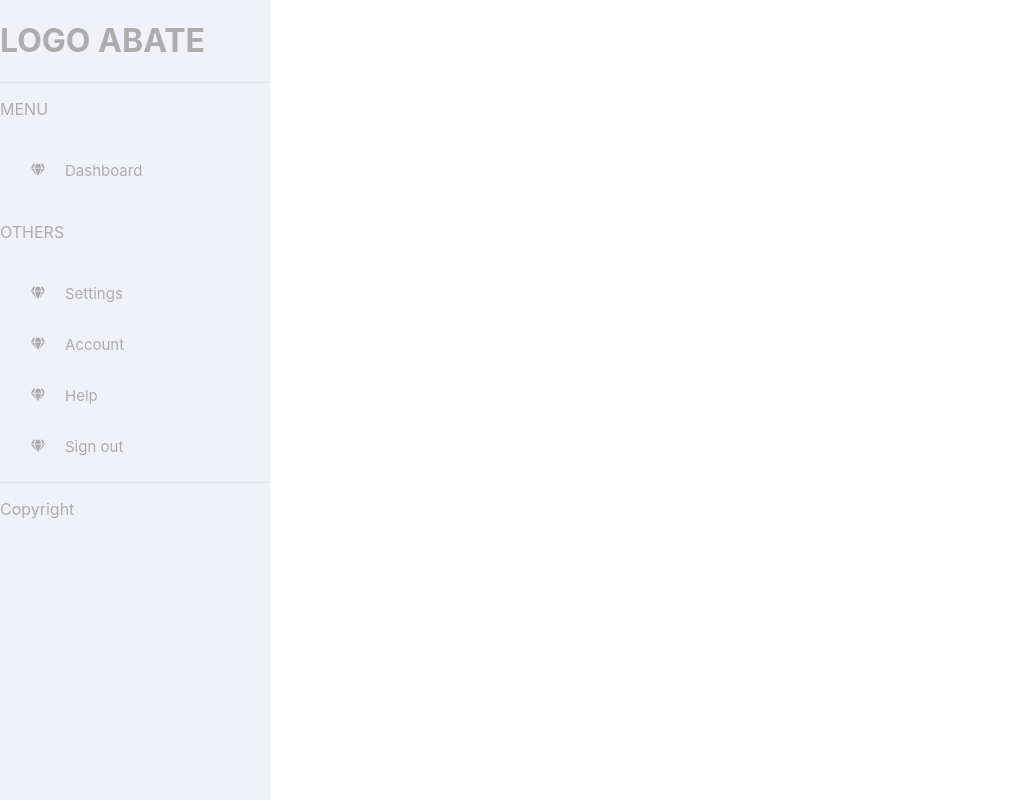
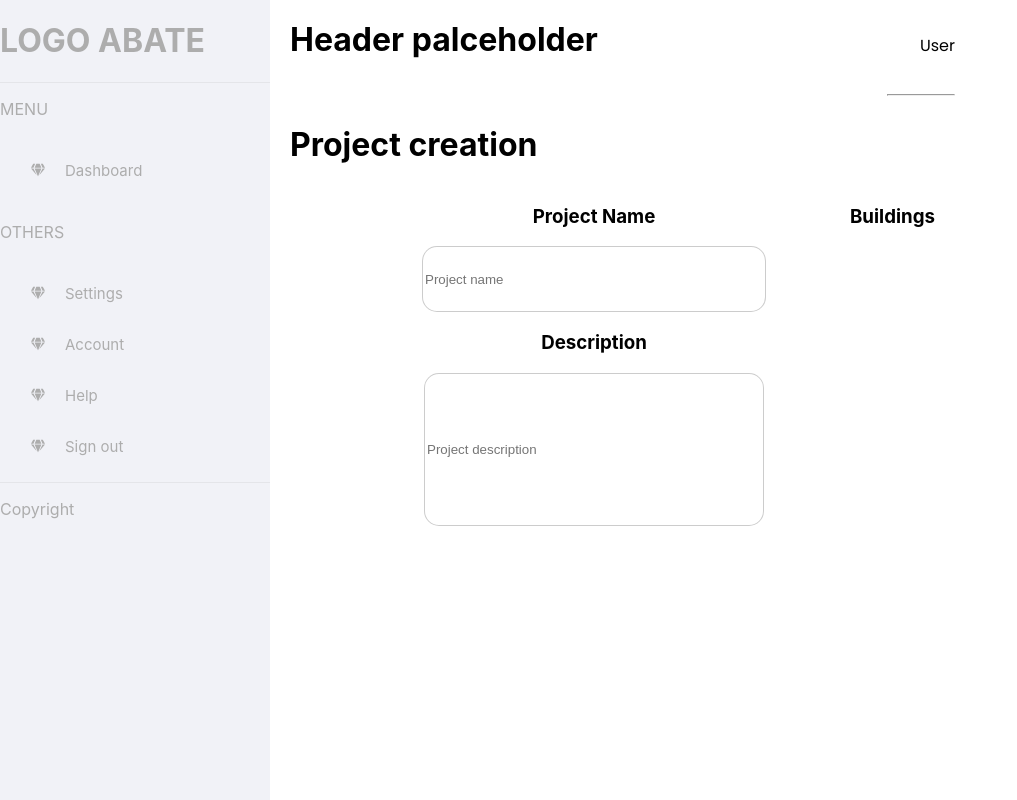
Before and after one commit to Kaspermn33/abate-prototype, a React (Create React App) app: page /newproject in a window 1280 px wide. Shown: the top 800 px of the page, without its empty margins (0-1017 px from the left). Built offline with nearby package versions, Linux system fonts and the light colour scheme.

Commit message:
commit before grid work

```diff
--- a/src/App.js
+++ b/src/App.js
@@ -11,6 +11,7 @@ import Project from './components/Project';
 import Navbar from './components/Navbar';
 import {BrowserRouter as Router, Route, Routes} from 'react-router-dom'
 import Dashboard from './components/Dashboard';
+import NewProject from './components/NewProject';
 
 function App() {
   const [projects, setProjects] = useState([
@@ -101,6 +102,7 @@ function App() {
           <Route path="/" element={<Dashboard onUpdate={onSetProjectSelected} projects={projects}/>} />
           <Route path="/project/:id" element={<Project projects={projects}/>} />
           <Route path="/screening/:id" element={<Screening/>}/>
+          <Route path="/newproject" element={<NewProject/>}/>
         </Routes>
       </Router>
     </div>
--- a/src/components/Dashboard.js
+++ b/src/components/Dashboard.js
@@ -1,11 +1,16 @@
 import React from 'react'
 import Header from './Header'
 import ProjectItem from './ProjectItem'
+import { useNavigate } from "react-router-dom";
 
 const Dashboard = ({ onUpdate, projects }) => {
-
+  const navigate = useNavigate();
   const onClick = () => {
     onUpdate(true);
+  }
+
+  const newProject = () => {
+    navigate("/newproject");
   }
   //<button onClick={onClick}>Project</button>
 
@@ -28,10 +33,12 @@ const Dashboard = ({ onUpdate, projects }) => {
             </div>
             <div className='box-body'></div>
           </div>
-          <div className='new-project'>
-            <div>
+          <div className='new-project' onClick={newProject}>
+            <div >
               <h2 className='box-header'>New Project</h2>
+              <div>
               <p className='new-project-text'>Create a new empty project with contributors, description and buildings</p>
+              </div>
             </div>
           </div>
         </div>
--- /dev/null
+++ b/src/components/NewProject.js
@@ -0,0 +1,40 @@
+import Header from "./Header"
+import React, { useState } from "react";
+
+const NewProject = () => {
+
+
+    return (
+        <div>
+            <Header title={'Header palceholder'} />
+            <div className='newproject'>
+                <div>
+                    <h1>Project creation</h1>
+                </div>
+                <div className='new-project-main'>
+                    <div className='new-project-left'>
+                        <div className='new-project-name'>
+                            <h3>Project Name</h3>
+                            <input className='input-project-name' type='text' placeholder='Project name' />
+                        </div>
+                        <div className='new-project-description'>
+                            <h3>Description</h3>
+                            <input className='input-project-description' type='text' placeholder='Project description' />
+                        </div>
+
+                        <div className='new-project-contributors'>
+
+                        </div>
+                    </div>
+                    <div className='new-project-right'>
+                        <div className='new-project-buildings'>
+                            <h3>Buildings</h3>
+                        </div>
+                    </div>
+                </div>
+            </div>
+        </div>
+    )
+}
+
+export default NewProject
--- a/src/index.css
+++ b/src/index.css
@@ -283,3 +283,52 @@ code {
   box-shadow: 0px 4px 4px rgba(0, 0, 0, 0.25);
   border-radius: 6px;
 }
+
+.newproject {
+  margin-left: 20px;
+
+
+}
+
+.new-project-main {
+  display: flex;
+  text-align: center;
+}
+
+.new-project-left {
+  margin-left: 132px;
+}
+
+.input-project-name {
+  background: rgba(255, 255, 255, 0.44);
+  border: 1px solid rgba(0, 0, 0, 0.2);
+  box-sizing: border-box;
+  border-radius: 15px;
+  width: 344px;
+  height: 66px;
+}
+
+.input-project-description {
+  background: rgba(255, 255, 255, 0.44);
+  border: 1px solid rgba(0, 0, 0, 0.2);
+  box-sizing: border-box;
+  border-radius: 15px;
+  width: 340px;
+  height: 153px;
+}
+
+.new-project-name {
+
+}
+
+.new-project-description {
+
+}
+
+.new-project-contributors {
+
+}
+
+.new-project-buildings {
+  margin-left: 84px;
+}
```
Also changed, not shown: 1 other file (tests, documents, lock files or other folders).
